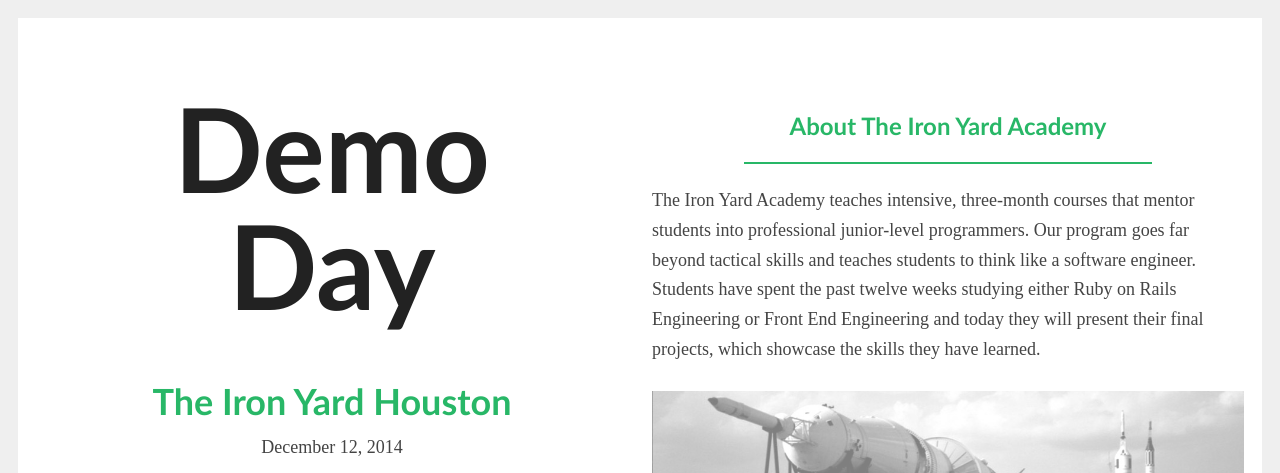
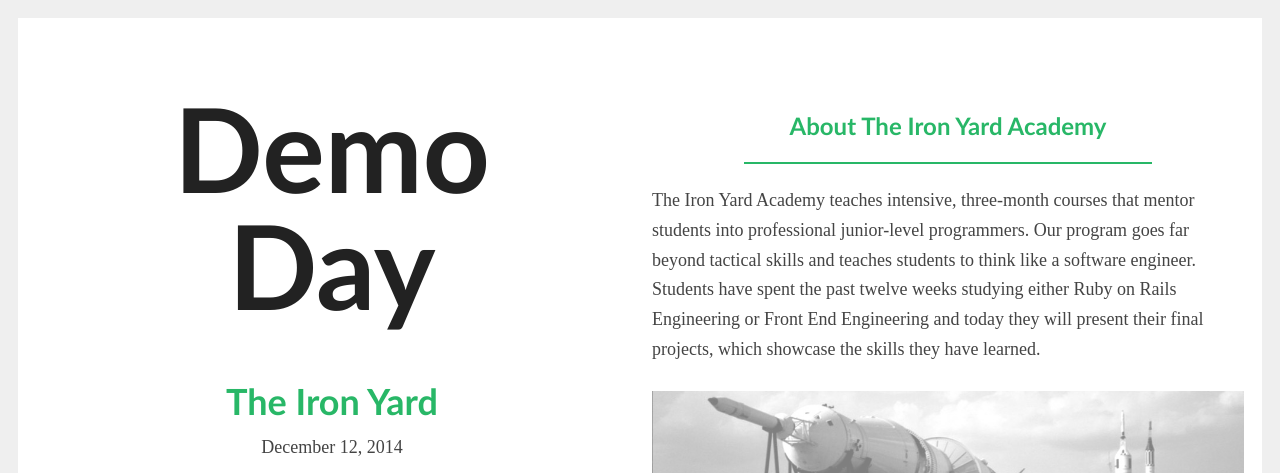
Before and after one commit to dorton/DemoDayDec2014, a website: page index.html in a window 1280 px wide. Shown: the top 473 px of the page. Drawn offline with Linux system fonts and the light colour scheme.

Commit message:
students added

```diff
--- a/index.html
+++ b/index.html
@@ -14,7 +14,7 @@
     <div class="grid grid-2-640">
         <div class="vslide c">
             <h1 class="tera">Demo<br>Day</h1>
-            <h3>The Iron Yard Houston</h3>
+            <h3>The Iron Yard</h3>
             <p>December 12, 2014</p>
             <img src="./images/iron-yard-logo.svg" style="preserveAspectRatio=MinYMin slice">
         </div>
```
